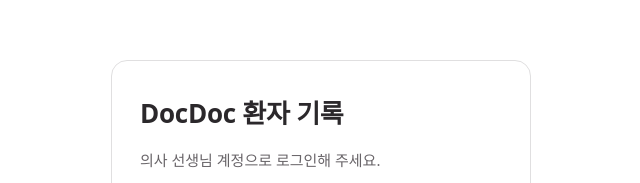
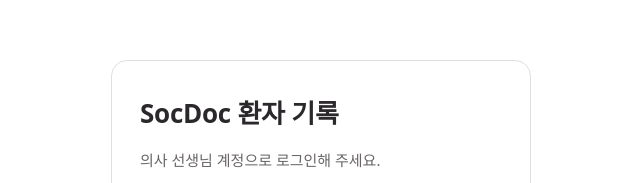
Before and after one commit to DeveloperAcademy-POSTECH/2026-C6-M14-6CenturyKids-DoctorWeb, a React (Vite) app: page / in a window 1280 px wide. Shown: the part 218-401 px from the top of the page, without its empty margins (319-959 px from the left). Built offline with nearby package versions, Linux system fonts and the light colour scheme; no server answers; a web font is replaced by a local one.

Commit message:
chore: 이름을 SocDoc으로 바로잡기

```diff
--- a/index.html
+++ b/index.html
@@ -4,7 +4,7 @@
     <meta charset="UTF-8" />
     <meta name="viewport" content="width=device-width, initial-scale=1, viewport-fit=cover" />
     <meta name="apple-mobile-web-app-capable" content="yes" />
-    <title>DocDoc 환자 기록</title>
+    <title>SocDoc 환자 기록</title>
     <link rel="preconnect" href="https://fonts.googleapis.com" />
     <link rel="preconnect" href="https://fonts.gstatic.com" crossorigin />
     <link rel="stylesheet" href="https://fonts.googleapis.com/css2?family=IBM+Plex+Mono:wght@400;500&family=IBM+Plex+Sans+KR:wght@400;500;600;700&display=swap" />
--- a/package.json
+++ b/package.json
@@ -1,5 +1,5 @@
 {
-  "name": "docdoc-doctor-web",
+  "name": "socdoc-doctor-web",
   "private": true,
   "version": "0.1.0",
   "type": "module",
--- a/src/components/LoginPage.tsx
+++ b/src/components/LoginPage.tsx
@@ -35,7 +35,7 @@ export default function LoginPage({ message, onSignedIn, onSample }: Props) {
   return (
     <div className="login">
       <form className="login-card" onSubmit={submit} noValidate>
-        <h1>DocDoc 환자 기록</h1>
+        <h1>SocDoc 환자 기록</h1>
         <p className="sub">의사 선생님 계정으로 로그인해 주세요.</p>
         {supabase ? (
           <>
```
Also changed, not shown: 2 other files (tests, documents, lock files or other folders).
